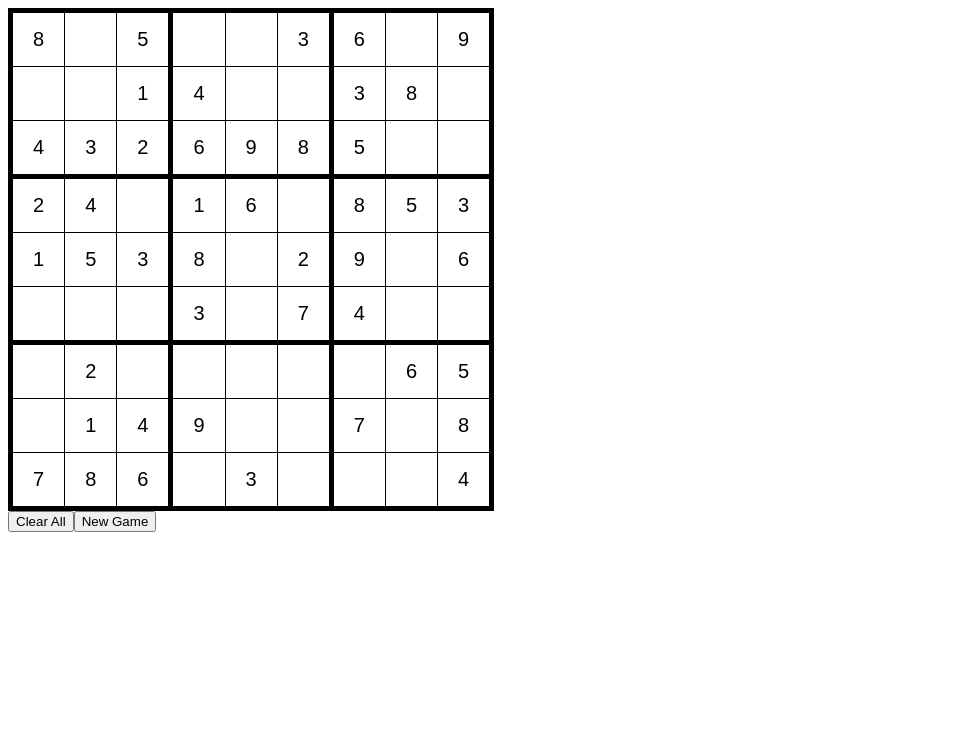
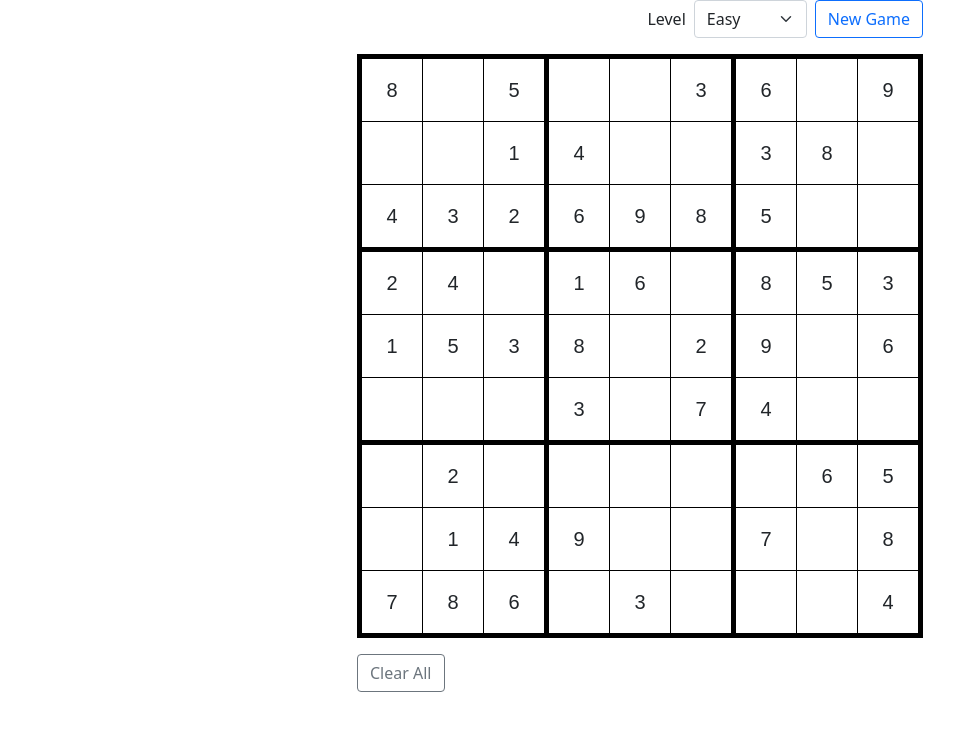
Before and after one commit to flowfree/sudoku, a React (Create React App) app: page / in a window 1280 px wide. Shown: the top 730 px of the page, without its empty margins (0-978 px from the left). Built offline with nearby package versions, Linux system fonts and the light colour scheme.

Commit message:
Added bootstrap styles

```diff
--- a/public/index.html
+++ b/public/index.html
@@ -3,7 +3,7 @@
   <head>
     <meta charset="utf-8" />
     <meta name="viewport" content="width=device-width, initial-scale=1" />
-    <title>Sudoku App</title>
+    <title>Sudoku</title>
   </head>
   <body>
     <noscript>You need to enable JavaScript to run this app.</noscript>
--- a/src/App.js
+++ b/src/App.js
@@ -2,7 +2,14 @@ import Sudoku from './features/sudoku/Sudoku'
 
 function App() {
   return (
-    <Sudoku />
+    <div className="container">
+      <div className="row">
+        <div className="col-12 d-flex justify-content-center">
+          <Sudoku />
+        </div>
+      </div>
+
+    </div>
   )
 }
 
--- a/src/features/sudoku/Sudoku.css
+++ b/src/features/sudoku/Sudoku.css
@@ -5,7 +5,7 @@
 }
 
 .sudoku td {
-  padding: 15px 20px;
+  padding: 15px !important;
   margin: 0;
   text-align: center;
   font-size: 20px;
@@ -19,22 +19,22 @@
   outline: none;
   width: 30px;
 }
-.sudoku .no-padding {
+.sudoku td.no-padding {
   padding: 0;
 }
-.sudoku .border-bottom {
-  border-bottom: #000 1px solid;
+.sudoku td.border-bottom {
+  border-bottom: #000 1px solid !important;
 }
-.sudoku .border-left {
+.sudoku td.border-left {
   border-left: #000 1px solid;
 }
-.sudoku .border-right {
+.sudoku td.border-right {
   border-right: #000 1px solid;
 }
-.sudoku .border-right-bold {
+.sudoku td.border-right-bold {
   border-right: #000 5px solid;
 }
-.sudoku .border-bottom-bold {
+.sudoku td.border-bottom-bold {
   border-bottom: #000 5px solid;
 }
 .sudoku td.invalid {
--- a/src/features/sudoku/Sudoku.js
+++ b/src/features/sudoku/Sudoku.js
@@ -29,9 +29,34 @@ export default function Sudoku() {
     dispatch(validateSudoku())
   }
 
+  function handleNewGame(e) {
+    e.preventDefault()
+    dispatch(generateSudoku())
+  }
+
   return (
     <div>
-      <table className="sudoku">
+      <form className="row row-cols-lg-auto g-2 align-items-center justify-content-end mb-3">
+        <div className="col-12">
+          <label htmlFor="level">Level</label>
+        </div>
+        <div className="col-12">
+          <select className="form-select shadow-none" id="level">
+            <option value="easy">Easy</option>
+            <option value="medium">Medium</option>
+            <option value="hard">Hard</option>
+          </select>
+        </div>
+        <div className="col-12">
+          <button
+            className="btn btn-outline-primary shadow-none"
+            onClick={handleNewGame}
+          >
+            New Game
+          </button>
+        </div>
+      </form>
+      <table className="sudoku mb-3">
         <tbody>
           {grid.map((row, rowIndex) => (
             <tr key={'row-'+rowIndex}>
@@ -50,11 +75,11 @@ export default function Sudoku() {
           ))}
         </tbody>
       </table>
-      <button onClick={e => dispatch(clearAll())}>
+      <button
+        className="btn btn-outline-secondary shadow-none"
+        onClick={e => dispatch(clearAll())}
+      >
         Clear All
-      </button>
-      <button onClick={e => dispatch(generateSudoku())}>
-        New Game
       </button>
       {success && <p>Good job 👍👍👍</p>}
     </div>
--- a/src/index.js
+++ b/src/index.js
@@ -3,6 +3,7 @@ import ReactDOM from 'react-dom'
 import { Provider } from 'react-redux'
 import { store } from './app/store'
 import App from './App'
+import 'bootstrap/dist/css/bootstrap.min.css'
 
 ReactDOM.render(
   <Provider store={store}>
```
